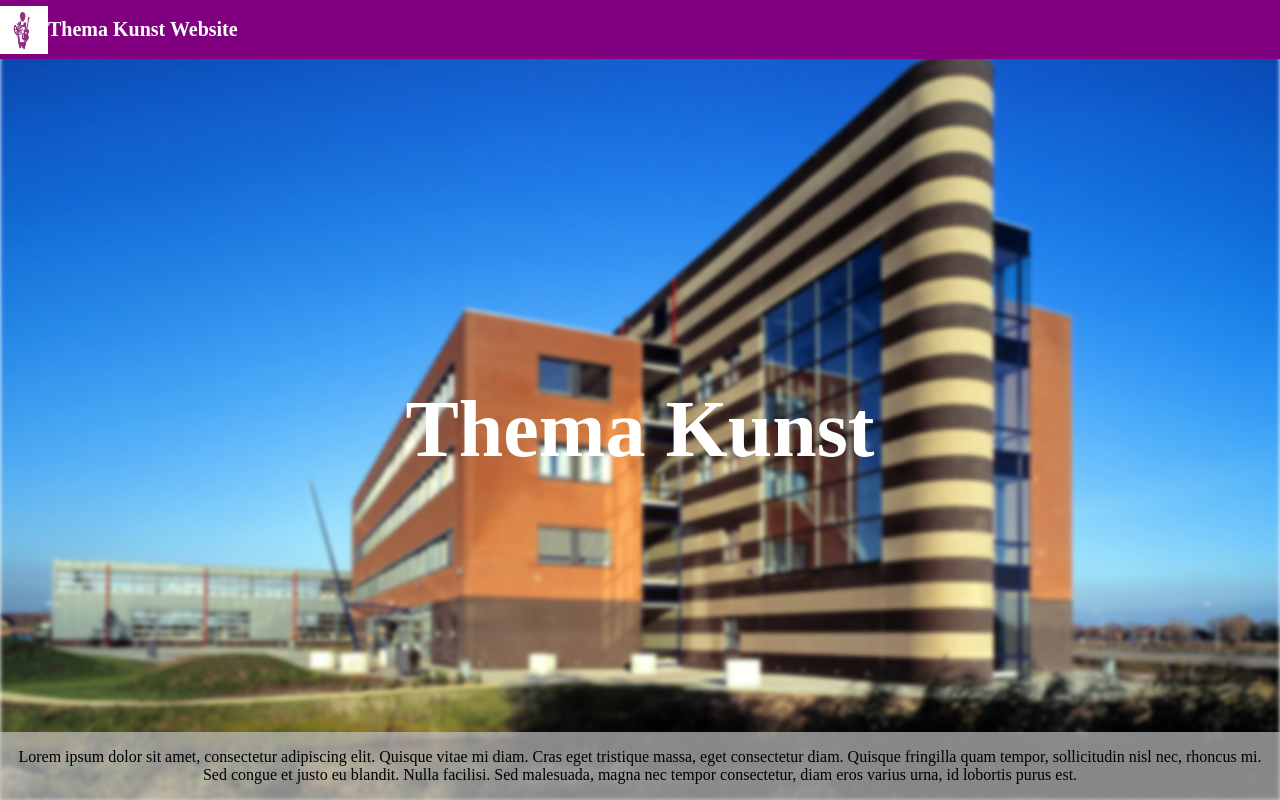
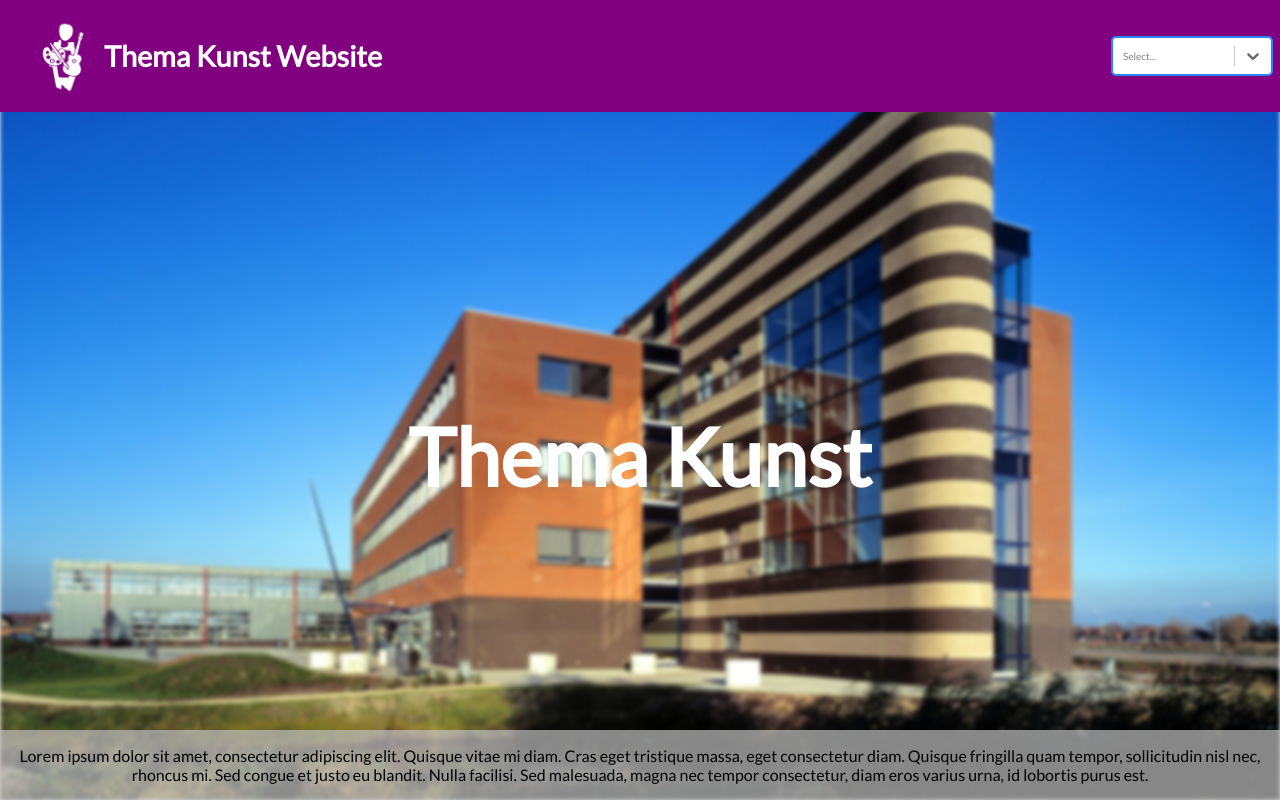
Before and after one commit to nobobo1234/themakunst-gatsby-archive, a Gatsby site: page / in a window 1280 px wide. Built offline with nearby package versions, Linux system fonts and the light colour scheme; Gatsby itself is replaced by a stand-in of ours.

Commit message:
Improving header

```diff
--- a/package.json
+++ b/package.json
@@ -17,6 +17,7 @@
     "react": "^16.9.0",
     "react-dom": "^16.9.0",
     "react-helmet": "^5.2.1",
+    "react-select": "^3.0.8",
     "styled-components": "^4.4.0"
   },
   "devDependencies": {
--- a/src/components/backgroundImage.js
+++ b/src/components/BackgroundImage/index.js
@@ -1,6 +1,6 @@
 import styled from 'styled-components';
 
-import background from '../images/backdrop.jpg';
+import background from '../../images/backdrop.jpg';
 
 export default styled.div`
     background-image: url(${background});
--- a/src/components/image.js
+++ b/src/components/Image/index.js
@@ -3,6 +3,6 @@ import styled from 'styled-components';
 export default styled.img.attrs(props => ({
     src: props.src
 }))`
-    width: 100%;
     height: 100%;
+    display: block;
 `;
--- a/src/components/layout.js
+++ b/src/components/Layout/index.js
@@ -2,7 +2,7 @@ import React from 'react';
 import { useStaticQuery, graphql } from 'gatsby';
 import styled from 'styled-components';
 
-import NavBar from './NavBar';
+import NavBar from '../NavBar';
 
 const Container = styled.div`
     display: flex;
--- a/src/components/NavBar/Header.js
+++ b/src/components/NavBar/Header.js
@@ -1,9 +1,19 @@
 import styled from 'styled-components';
+import Select from '../Select';
 
 export default styled.div`
-    height: 4rem;
+    height: 7rem;
     width: 100%;
     background-color: purple;
     display: flex;
     align-items: center;
+    padding: .5rem;
+
+    & > *:not(:last-child) {
+        margin-right: 1rem;
+    }
+
+    & > ${Select} {
+        width: 10rem;
+    }
 `;
--- /dev/null
+++ b/src/components/NavBar/NavTitle.js
@@ -0,0 +1,6 @@
+import styled from 'styled-components';
+
+export default styled.h1`
+    font-size: 1.8rem;
+    flex: 1;
+`;
--- a/src/components/NavBar/index.js
+++ b/src/components/NavBar/index.js
@@ -3,15 +3,23 @@ import PropTypes from "prop-types";
 import React from "react";
 
 import Header from './Header'
-import Image from '../image';
-import ThemaKunst from '../../images/thema kunst.jpg';
+import Image from '../Image';
+import ThemaKunst from '../../images/themakunstwit.png';
+import NavTitle from './NavTitle';
+import Select from '../Select';
+
+const options = [
+  { value: '1', label: 'Leerjaar 1' },
+  { value: '2', label: 'Leerjaar 2' },
+  { value: '3', label: 'Leerjaar 3' }
+]
 
 const NavBar = ({ siteTitle }) => (
   <Header>
-    <div style={{ width: '3rem', height: '3rem' }}>
+    <div style={{ height: '90%', width: '5rem' }}>
         <Image src={ThemaKunst} />
     </div>
-    <h1 style={{ margin: 0 }}>
+    <NavTitle>
         <Link
             to="/"
             style={{
@@ -21,7 +29,8 @@ const NavBar = ({ siteTitle }) => (
         >
             {siteTitle}
         </Link>
-    </h1>
+    </NavTitle>
+    <Select options={options} autoFocus />
   </Header>
 )
 
--- /dev/null
+++ b/src/components/Select/index.js
@@ -0,0 +1,4 @@
+import styled from 'styled-components';
+import Select from 'react-select';
+
+export default styled(Select)``;
--- a/src/pages/404.js
+++ b/src/pages/404.js
@@ -1,7 +1,7 @@
 import React from "react"
 
-import Layout from "../components/layout"
-import SEO from "../components/seo"
+import Layout from "../components/Layout"
+import SEO from "../components/SEO"
 
 const NotFoundPage = () => (
   <Layout>
@@ -11,4 +11,4 @@ const NotFoundPage = () => (
   </Layout>
 )
 
-export default NotFoundPage
+export default NotFoundPage;
--- a/src/pages/page-2.js
+++ b/src/pages/page-2.js
@@ -1,8 +1,8 @@
 import React from "react"
 import { Link } from "gatsby"
 
-import Layout from "../components/layout"
-import SEO from "../components/seo"
+import Layout from "../components/Layout";
+import SEO from "../components/SEO"
 
 const SecondPage = () => (
   <Layout>
--- a/src/styles/index.css
+++ b/src/styles/index.css
@@ -1,3 +1,5 @@
+@import url('https://fonts.googleapis.com/css?family=Lato&display=swap');
+
 * {
     margin: 0;
     padding: 0;
@@ -8,4 +10,5 @@ body {
     font-size: 62.5%;
 
     box-sizing: border-box;
+    font-family: 'Lato', sans-serif;
 }
```
Also changed, not shown: src/pages/index.js (+5 -5 lines), src/components/Info/index.js (renamed from src/components/info.js), src/components/SEO/index.js (renamed from src/components/seo.js), src/components/Title/index.js (renamed from src/components/title.js), src/images/themakunstwit.png (added), 1 other file. Lines whose indentation alone changed are shown as unchanged.
